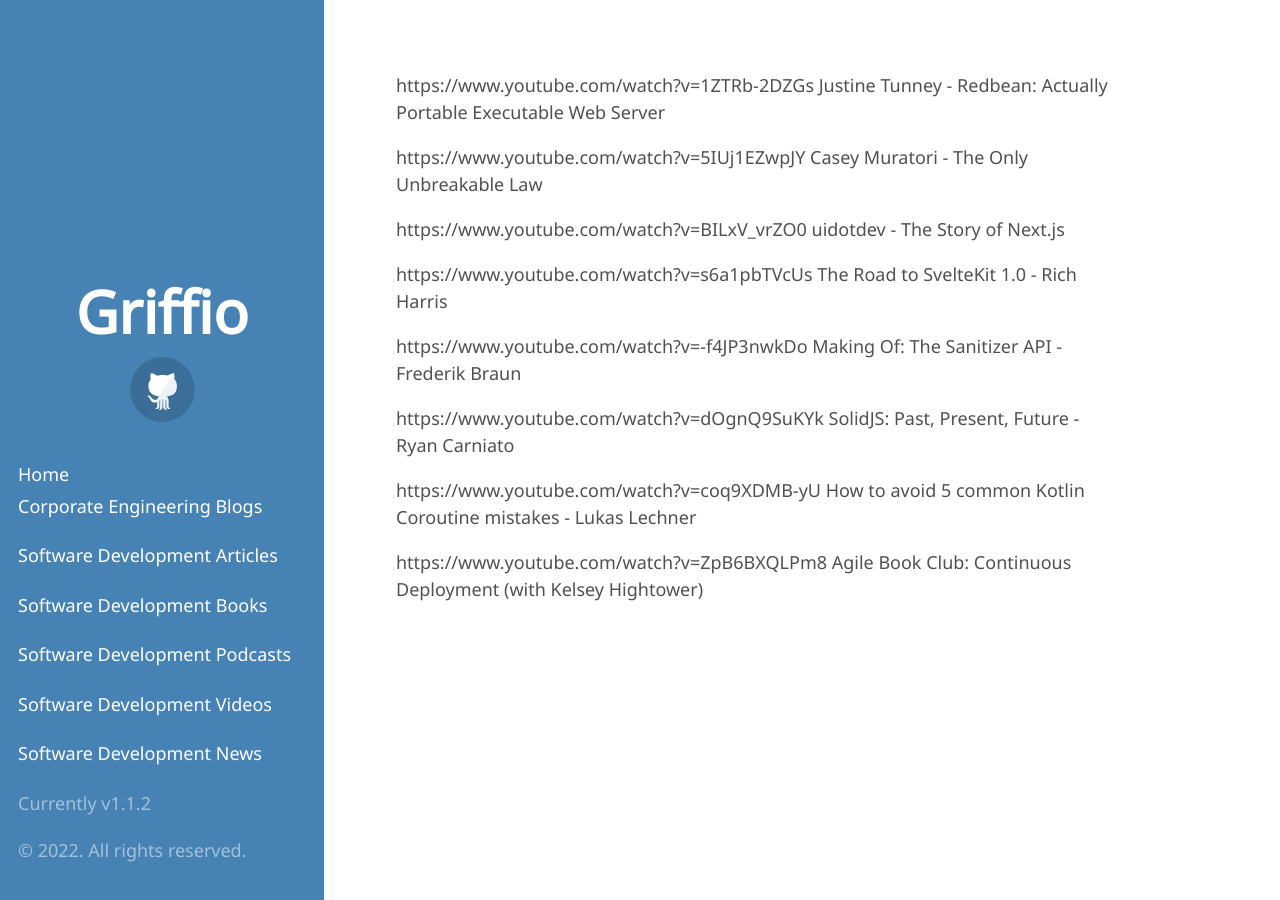
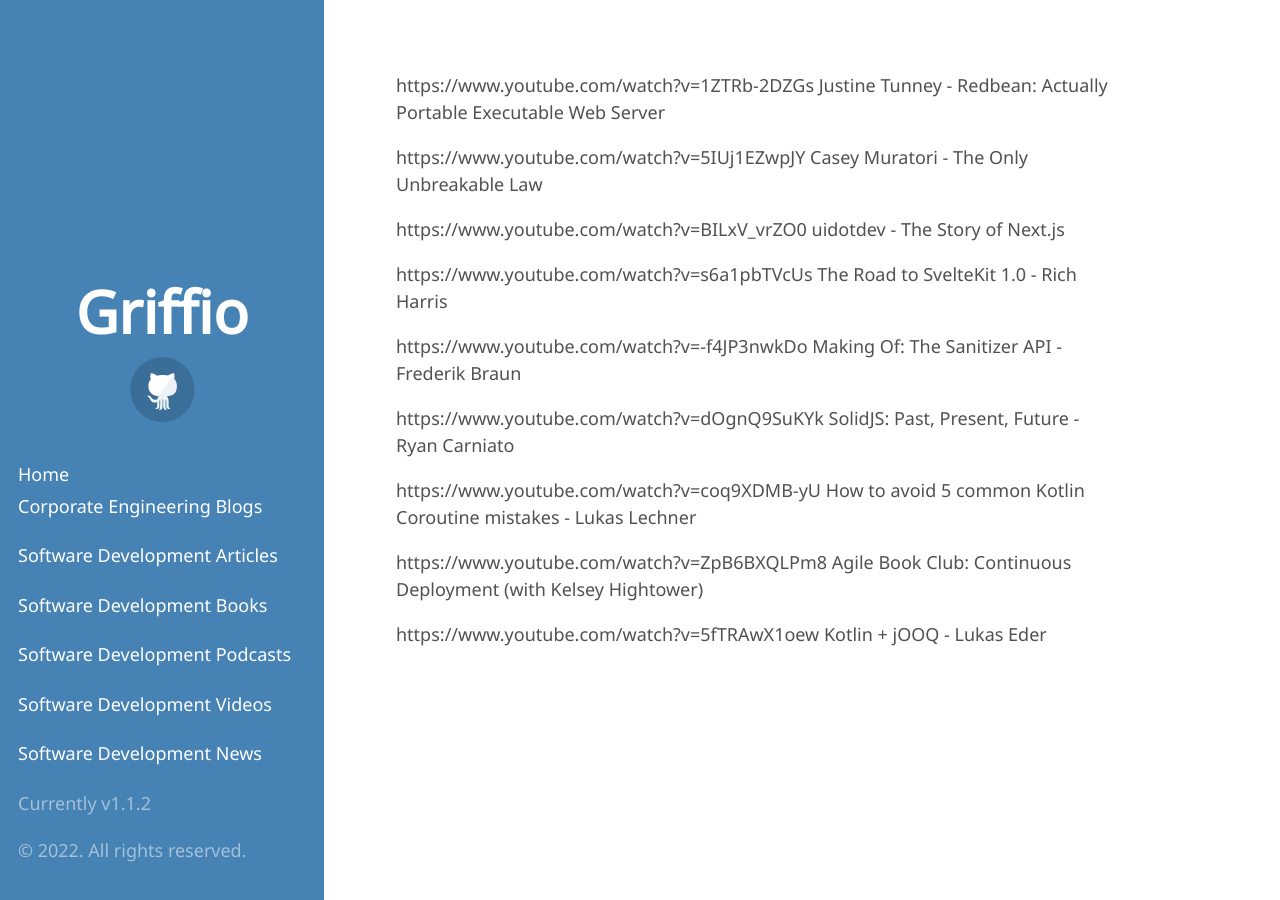
Before and after one commit to griffio/griffio.github.io, a Jekyll site: the page built from tech_talks_highlighted_2022.md, in a window 1280 px wide. Built offline with Jekyll 4.4.1, drawn with Linux system fonts in a browser that asks for light colours; some web fonts are replaced; our own code applies the rules of GitHub Pages for plain Markdown files.

Commit message:
Kotlin + jOOQ

```diff
--- a/tech_talks_highlighted_2022.md
+++ b/tech_talks_highlighted_2022.md
@@ -13,3 +13,5 @@
 https://www.youtube.com/watch?v=coq9XDMB-yU How to avoid 5 common Kotlin Coroutine mistakes - Lukas Lechner
 
 https://www.youtube.com/watch?v=ZpB6BXQLPm8 Agile Book Club: Continuous Deployment (with Kelsey Hightower)
+
+https://www.youtube.com/watch?v=5fTRAwX1oew Kotlin + jOOQ -  Lukas Eder
```
